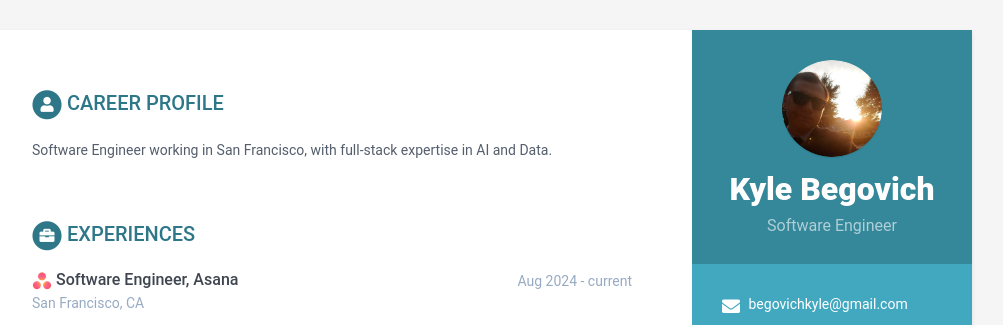
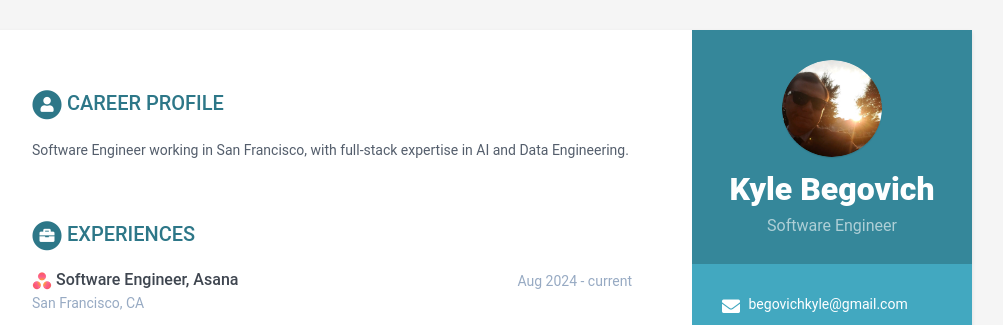
Before and after one commit to kylebegovich/kylebegovich.github.io, a Jekyll site: the page built from index.html, in a window 1280 px wide and 900 px high. Shown: the top 325 px of the window, without its empty margins (168-1171 px from the left). Built offline with Jekyll 4.4.1, drawn with Linux system fonts in a browser that asks for light colours.

Commit message:
add to topline summary

```diff
--- a/_data/data.yml
+++ b/_data/data.yml
@@ -50,7 +50,7 @@ sidebar:
 career-profile:
     title: Career Profile
     summary: |
-      Software Engineer working in San Francisco, with full-stack expertise in AI and Data.
+      Software Engineer working in San Francisco, with full-stack expertise in AI and Data Engineering.
 education:
     - degree: BSc in Mathematics and Computer Science
       university: University of Illinois at Urbana-Champaign
```
Also changed, not shown: 3 other files.
